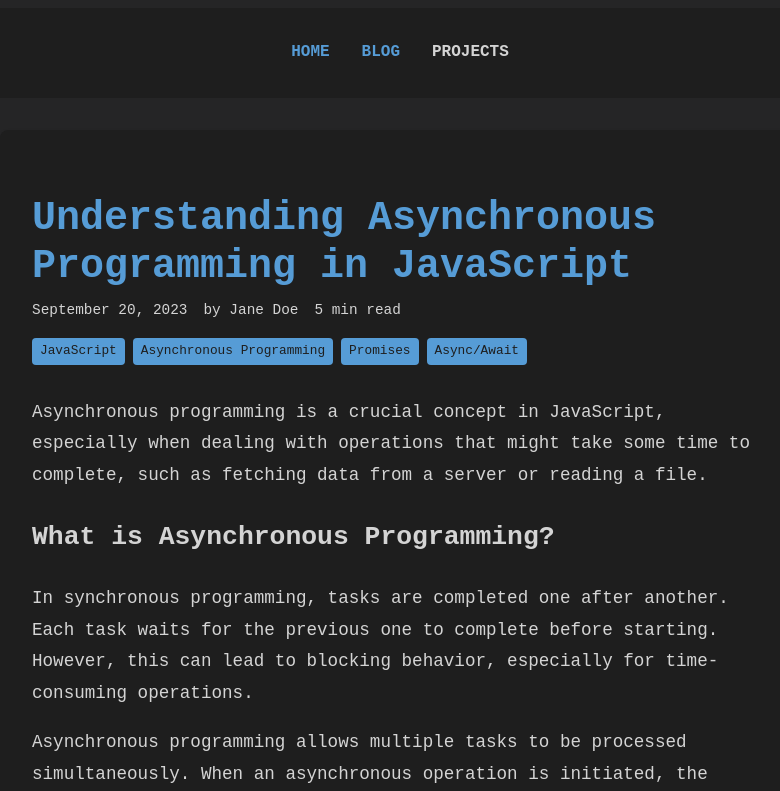
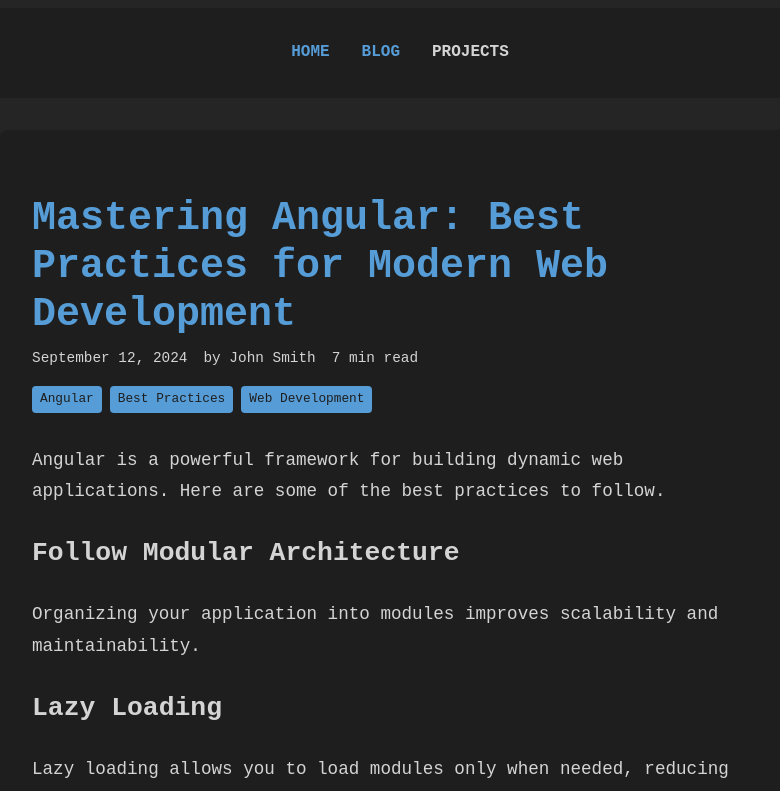
Before and after one commit to zahidhasann88/zahidhasann88, an Angular app: page /blog/1 in a window 1280 px wide. Shown: the top 791 px of the page, without its empty margins (240-1020 px from the left). Built offline with nearby package versions, Linux system fonts and the light colour scheme.

Commit message:
added blog content

```diff
--- a/src/app/pages/blog-post/blog-post.component.scss
+++ b/src/app/pages/blog-post/blog-post.component.scss
@@ -253,3 +253,28 @@
     font-size: 1rem;
   }
 }
+
+pre {
+  background-color: #f4f4f4;
+  padding: 15px;
+  border-radius: 5px;
+  overflow-x: auto;
+  margin-bottom: 20px;
+}
+
+code {
+  font-family: 'Courier New', Courier, monospace;
+  font-size: 0.95rem;
+  color: #333;
+  display: block;
+}
+
+.language-typescript,
+.language-javascript,
+.language-c {
+  color: #007acc;
+}
+
+.language-c {
+  color: #d32f2f;
+}
--- a/src/app/pages/blog-post/blog-post.component.ts
+++ b/src/app/pages/blog-post/blog-post.component.ts
@@ -33,63 +33,121 @@ export class BlogPostComponent implements OnInit {
     this.post = this.getPost(id);
   }
 
-  getPost(id: number): BlogPost {
-    return {
-      id: id,
-      title: 'Understanding Asynchronous Programming in JavaScript',
-      date: '2023-09-20',
+//   getPost(id: number): BlogPost {
+//     return {
+//       id: id,
+//       title: 'Understanding Asynchronous Programming in JavaScript',
+//       date: '2023-09-20',
+//       author: 'Jane Doe',
+//       authorBio: 'Jane is a senior frontend developer with 10 years of experience in building scalable web applications. She is passionate about JavaScript and loves sharing her knowledge with the community.',
+//       authorAvatar: 'https://i.pravatar.cc/300',
+//       readingTime: 5,
+//       content: `
+//         <p>Asynchronous programming is a crucial concept in JavaScript, especially when dealing with operations that might take some time to complete, such as fetching data from a server or reading a file.</p>
+
+//         <h2>What is Asynchronous Programming?</h2>
+//         <p>In synchronous programming, tasks are completed one after another. Each task waits for the previous one to complete before starting. However, this can lead to blocking behavior, especially for time-consuming operations.</p>
+
+//         <p>Asynchronous programming allows multiple tasks to be processed simultaneously. When an asynchronous operation is initiated, the program continues to run without waiting for the operation to complete. Once the operation finishes, a callback function is triggered to handle the result.</p>
+
+//         <h2>Promises in JavaScript</h2>
+//         <p>Promises are objects representing the eventual completion or failure of an asynchronous operation. They provide a cleaner way to handle asynchronous code compared to traditional callbacks.</p>
+
+//         <pre><code>
+// function fetchData() {
+//   return new Promise((resolve, reject) => {
+//     // Simulating an API call
+//     setTimeout(() => {
+//       const data = { id: 1, name: 'John Doe' };
+//       resolve(data);
+//     }, 2000);
+//   });
+// }
+
+// fetchData()
+//   .then(data => console.log(data))
+//   .catch(error => console.error(error));
+//         </code></pre>
+
+//         <h2>Async/Await</h2>
+//         <p>Async/await is syntactic sugar built on top of promises, making asynchronous code look and behave more like synchronous code.</p>
+
+//         <pre><code>
+// async function getData() {
+//   try {
+//     const data = await fetchData();
+//     console.log(data);
+//   } catch (error) {
+//     console.error(error);
+//   }
+// }
+
+// getData();
+//         </code></pre>
+
+//         <p>By understanding and utilizing these asynchronous programming concepts, you can write more efficient and responsive JavaScript applications.</p>
+//       `,
+//       tags: ['JavaScript', 'Asynchronous Programming', 'Promises', 'Async/Await'],
+//     };
+//   }
+
+getPost(id: number): BlogPost | undefined {
+  const blogPosts: BlogPost[] = [
+    {
+      id: 1,
+      title: 'Mastering Angular: Best Practices for Modern Web Development',
+      date: '2024-09-12',
+      author: 'John Smith',
+      authorBio: 'John is an experienced Angular developer and a passionate teacher.',
+      authorAvatar: 'https://i.pravatar.cc/300?img=1',
+      readingTime: 7,
+      content: `
+        <p>Angular is a powerful framework for building dynamic web applications. Here are some of the best practices to follow.</p>
+        <h2>Follow Modular Architecture</h2>
+        <p>Organizing your application into modules improves scalability and maintainability.</p>
+        <h2>Lazy Loading</h2>
+        <p>Lazy loading allows you to load modules only when needed, reducing the initial load time.</p>
+      `,
+      tags: ['Angular', 'Best Practices', 'Web Development']
+    },
+    {
+      id: 2,
+      title: 'A Deep Dive into TypeScript for JavaScript Developers',
+      date: '2024-08-22',
       author: 'Jane Doe',
-      authorBio: 'Jane is a senior frontend developer with 10 years of experience in building scalable web applications. She is passionate about JavaScript and loves sharing her knowledge with the community.',
-      authorAvatar: 'https://i.pravatar.cc/300',
+      authorBio: 'Jane is a senior developer and a TypeScript enthusiast.',
+      authorAvatar: 'https://i.pravatar.cc/300?img=2',
       readingTime: 5,
       content: `
-        <p>Asynchronous programming is a crucial concept in JavaScript, especially when dealing with operations that might take some time to complete, such as fetching data from a server or reading a file.</p>
+        <p>TypeScript enhances JavaScript by providing static types. Here’s how TypeScript can help JavaScript developers.</p>
+        <h2>Types and Interfaces</h2>
+        <p>Adding types and interfaces to your code makes it easier to maintain and reduces bugs.</p>
+        <h2>Advanced Type Features</h2>
+        <p>TypeScript comes with advanced features such as union types, intersection types, and type inference.</p>
+      `,
+      tags: ['TypeScript', 'JavaScript', 'Programming Languages']
+    },
+    {
+      id: 3,
+      title: 'The Future of JavaScript: Emerging Trends and Technologies',
+      date: '2024-07-15',
+      author: 'Sam Johnson',
+      authorBio: 'Sam is a JavaScript expert with a keen interest in the future of web development.',
+      authorAvatar: 'https://i.pravatar.cc/300?img=3',
+      readingTime: 6,
+      content: `
+        <p>JavaScript is constantly evolving. Let’s look at some of the trends that will shape the future of JavaScript.</p>
+        <h2>WebAssembly</h2>
+        <p>WebAssembly allows running high-performance code alongside JavaScript.</p>
+        <h2>Server-side Rendering</h2>
+        <p>With server-side rendering, JavaScript frameworks like Next.js can boost performance and SEO.</p>
+      `,
+      tags: ['JavaScript', 'Web Development', 'Trends']
+    }
+  ];
 
-        <h2>What is Asynchronous Programming?</h2>
-        <p>In synchronous programming, tasks are completed one after another. Each task waits for the previous one to complete before starting. However, this can lead to blocking behavior, especially for time-consuming operations.</p>
-
-        <p>Asynchronous programming allows multiple tasks to be processed simultaneously. When an asynchronous operation is initiated, the program continues to run without waiting for the operation to complete. Once the operation finishes, a callback function is triggered to handle the result.</p>
-
-        <h2>Promises in JavaScript</h2>
-        <p>Promises are objects representing the eventual completion or failure of an asynchronous operation. They provide a cleaner way to handle asynchronous code compared to traditional callbacks.</p>
-
-        <pre><code>
-function fetchData() {
-  return new Promise((resolve, reject) => {
-    // Simulating an API call
-    setTimeout(() => {
-      const data = { id: 1, name: 'John Doe' };
-      resolve(data);
-    }, 2000);
-  });
+  return blogPosts.find(post => post.id === id);
 }
-
-fetchData()
-  .then(data => console.log(data))
-  .catch(error => console.error(error));
-        </code></pre>
-
-        <h2>Async/Await</h2>
-        <p>Async/await is syntactic sugar built on top of promises, making asynchronous code look and behave more like synchronous code.</p>
-
-        <pre><code>
-async function getData() {
-  try {
-    const data = await fetchData();
-    console.log(data);
-  } catch (error) {
-    console.error(error);
-  }
-}
-
-getData();
-        </code></pre>
-
-        <p>By understanding and utilizing these asynchronous programming concepts, you can write more efficient and responsive JavaScript applications.</p>
-      `,
-      tags: ['JavaScript', 'Asynchronous Programming', 'Promises', 'Async/Await'],
-    };
-  }
 
   share(platform: string) {
     // Implement sharing logic here
```
